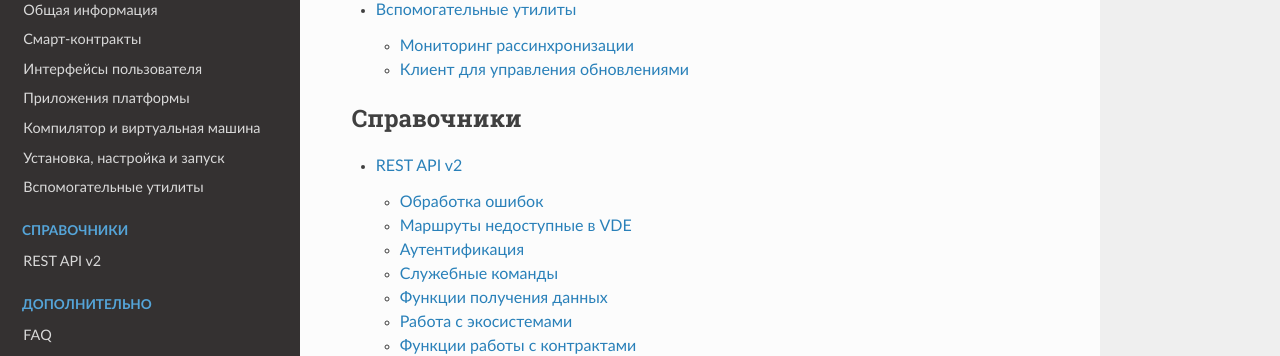
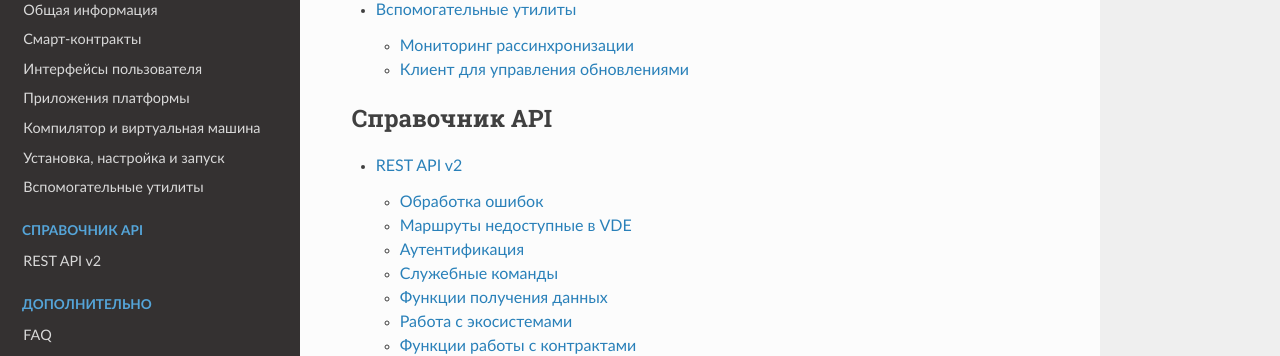
Before and after one commit to AplaProject/apla-docs-ru, a Sphinx documentation site: the page built from source/index.rst, in a window 1280 px wide and 900 px high, scrolled down 2945 px. Shown: the part 158-514 px from the top of the window. Built offline with Sphinx 7.4.7 and the Read the Docs theme 2.0.0, drawn with Linux system fonts in a browser that asks for light colours.

Commit message:
delete obsolete doc ref

```diff
--- a/source/index.rst
+++ b/source/index.rst
@@ -79,10 +79,9 @@ Contents
 
 .. toctree::
    :maxdepth: 2
-   :caption: Справочники
+   :caption: Справочник API
 
    reference/api2.rst
-.. introduction/exchangeapi.rst
 
 .. toctree::
    :maxdepth: 2
```
